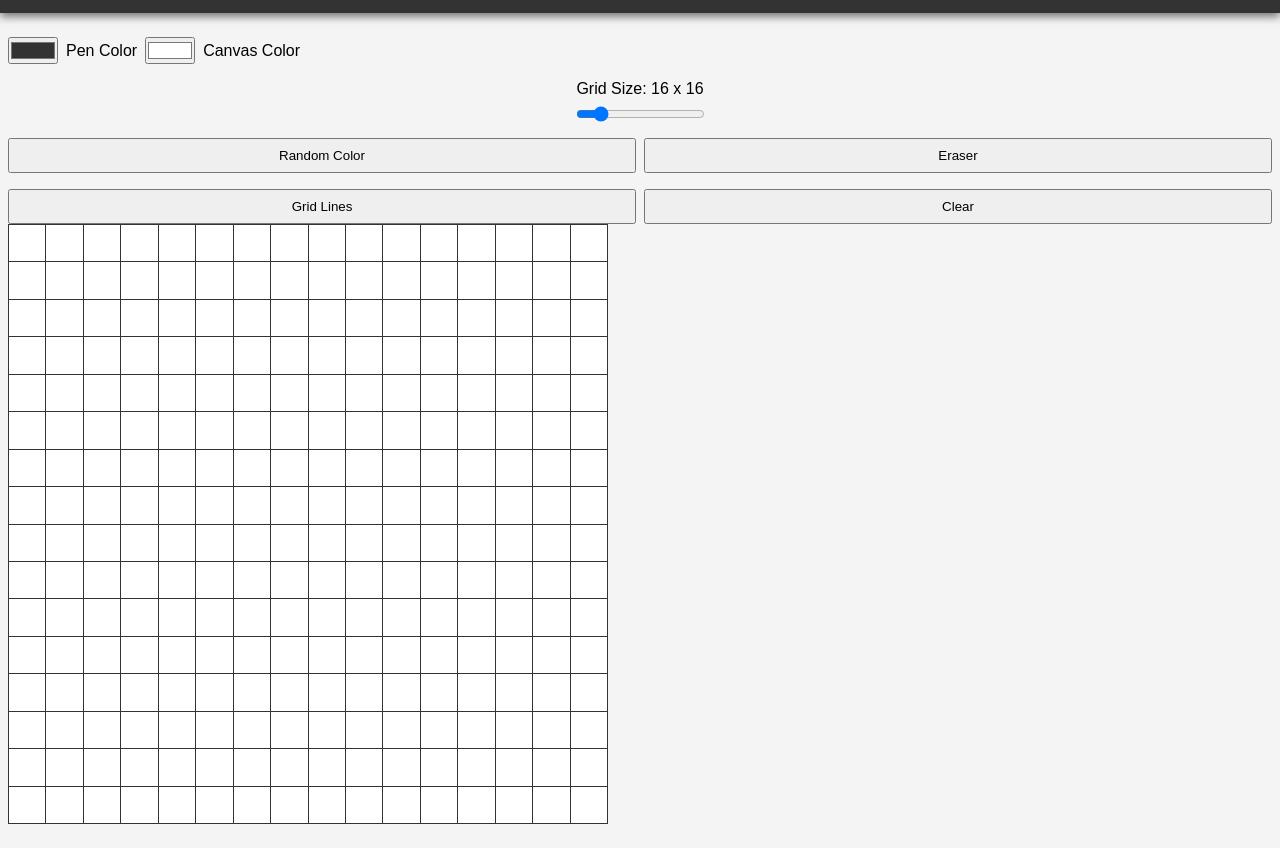
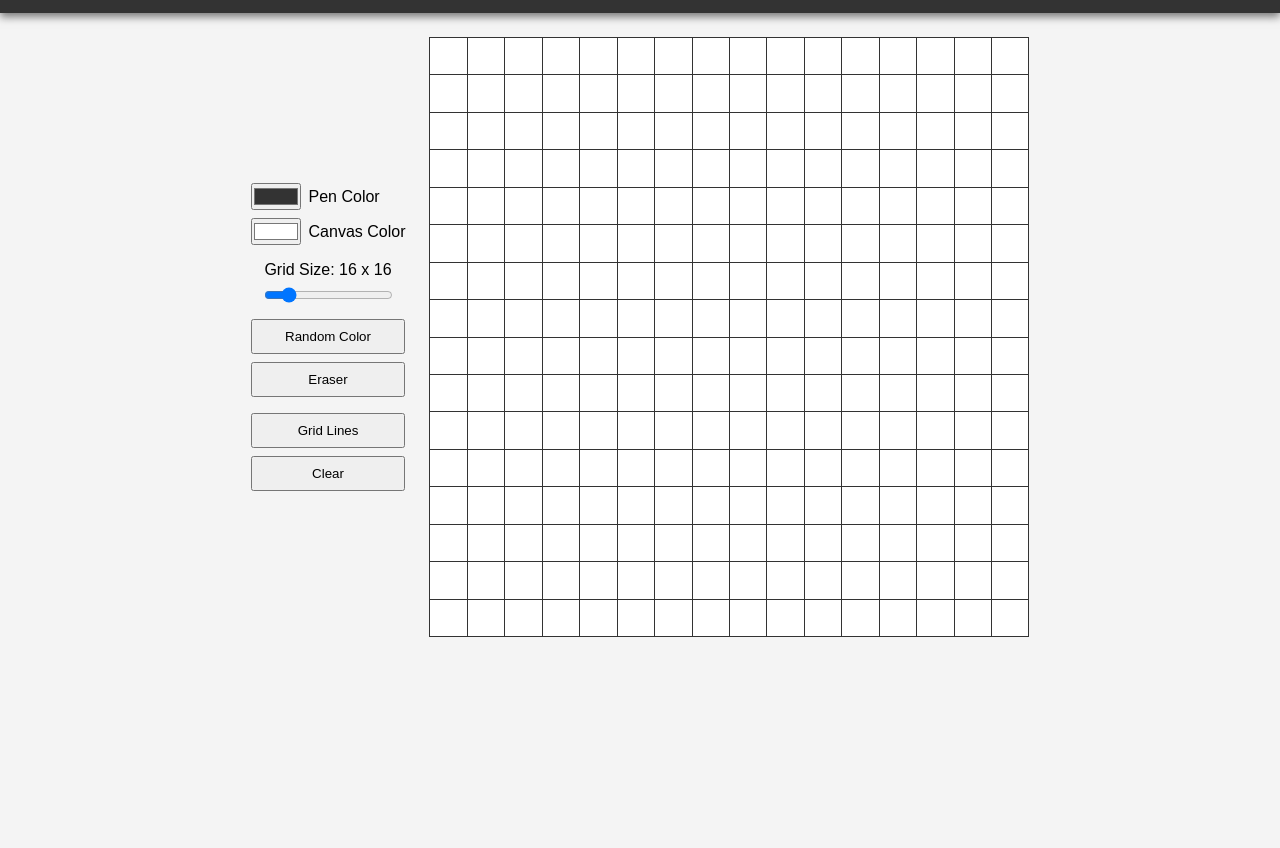
Before and after one commit to karolistech/etch-a-sketch, a website built with Vite: page index.html in a window 1280 px wide. Shown: the part 56-904 px from the top of the page. After the commit the page ends 800 px from the top, so only its background shows below. Built offline with nearby package versions, Linux system fonts and the light colour scheme.

Commit message:
feat: add responsive layout

```diff
--- a/src/style.css
+++ b/src/style.css
@@ -22,6 +22,10 @@ body {
 
 .main {
   padding: 1.5rem 0.5rem;
+  display: flex;
+  flex-direction: column;
+  align-items: center;
+  gap: 1.5rem;
 }
 
 .controls {
@@ -67,3 +71,14 @@ body {
   border-bottom: 1px solid #333;
   border-left: 1px solid #333;
 }
+
+@media (min-width: 768px) {
+  .main {
+    flex-direction: row;
+    justify-content: center;
+  }
+
+  .controls__row {
+    flex-direction: column;
+  }
+}
```
